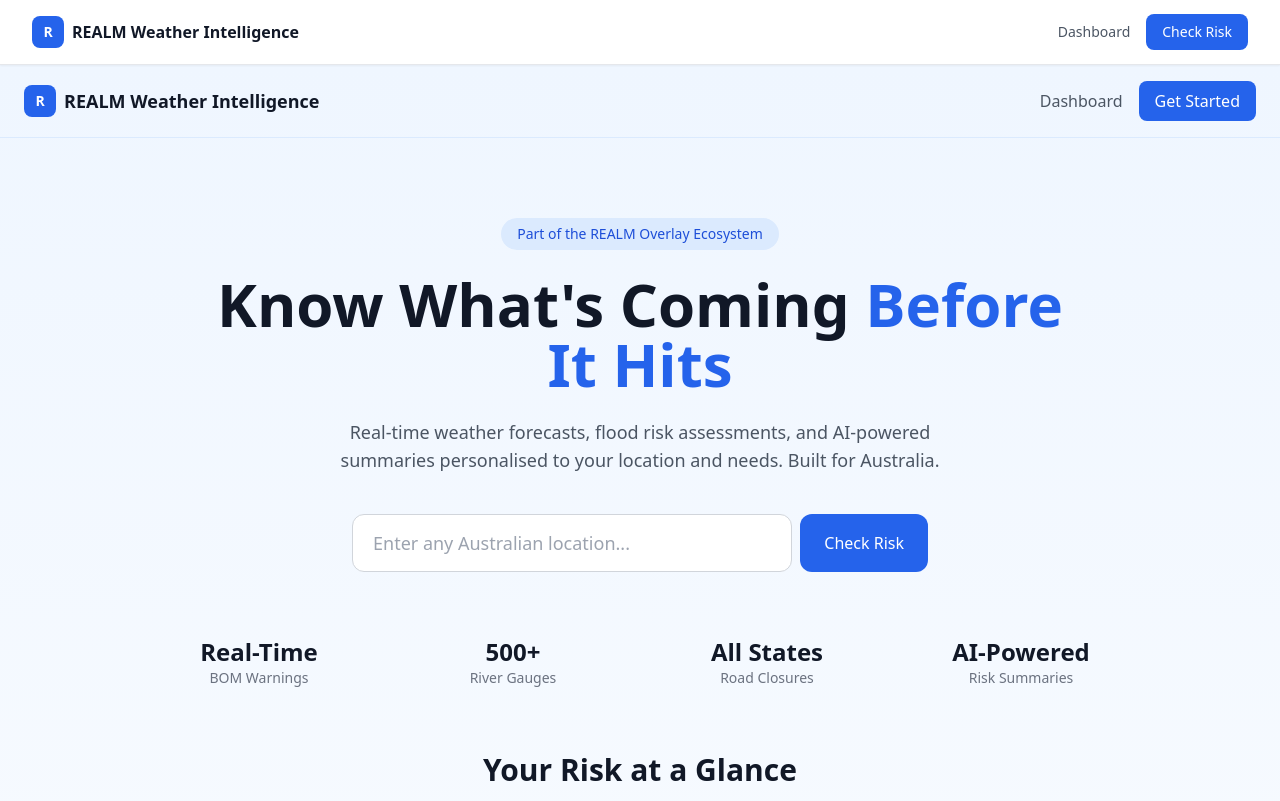
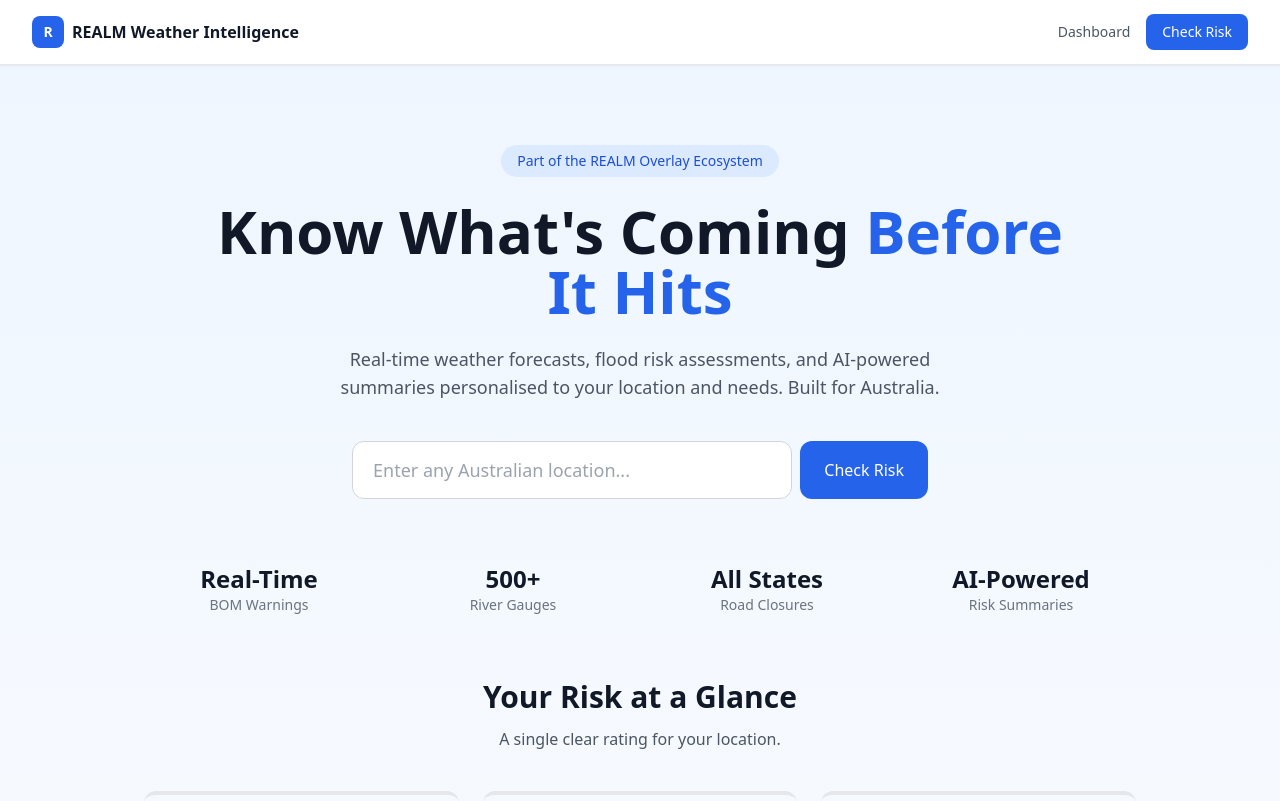
Before and after one commit to c51consulting/realm-weather-intelligence, a Next.js app in the folder frontend/: page / in a window 1280 px wide. Shown: the top 801 px of the page. Built offline with nearby package versions, Linux system fonts and the light colour scheme.

Commit message:
Remove duplicate navbar from homepage - now in layout

```diff
--- a/frontend/src/app/page.tsx
+++ b/frontend/src/app/page.tsx
@@ -16,22 +16,6 @@ export default function LandingPage() {
 
   return (
     <main className="min-h-screen bg-gradient-to-b from-blue-50 to-white">
-      {/* Navbar */}
-      <nav className="flex items-center justify-between px-6 py-4 border-b border-blue-100">
-        <div className="flex items-center gap-2">
-          <div className="w-8 h-8 bg-blue-600 rounded-lg flex items-center justify-center">
-            <span className="text-white font-bold text-sm">R</span>
-          </div>
-          <span className="font-bold text-lg text-gray-900">REALM Weather Intelligence</span>
-        </div>
-        <div className="flex items-center gap-4">
-          <a href="/dashboard" className="text-gray-600 hover:text-gray-900">Dashboard</a>
-          <button className="bg-blue-600 text-white px-4 py-2 rounded-lg hover:bg-blue-700">
-            Get Started
-          </button>
-        </div>
-      </nav>
-
       {/* Hero */}
       <section className="max-w-4xl mx-auto text-center pt-20 pb-16 px-4">
         <div className="inline-block bg-blue-100 text-blue-700 text-sm font-medium px-4 py-1.5 rounded-full mb-6">
@@ -45,7 +29,6 @@ export default function LandingPage() {
           Real-time weather forecasts, flood risk assessments, and AI-powered
           summaries personalised to your location and needs. Built for Australia.
         </p>
-
         {/* Search */}
         <form onSubmit={handleSearch} className="max-w-xl mx-auto">
           <div className="flex gap-2">
@@ -126,7 +109,7 @@ export default function LandingPage() {
       <section className="bg-blue-600 text-white py-16 text-center">
         <h2 className="text-3xl font-bold mb-4">Ready to Check Your Risk?</h2>
         <p className="mb-8 text-blue-100">Enter any Australian location for instant AI-powered insights.</p>
-        <a href="/dashboard" className="bg-white text-blue-600 px-8 py-3 rounded-xl font-medium hover:bg-blue-50">
+        <a href="/" className="bg-white text-blue-600 px-8 py-3 rounded-xl font-medium hover:bg-blue-50">
           Check My Location
         </a>
       </section>
```
